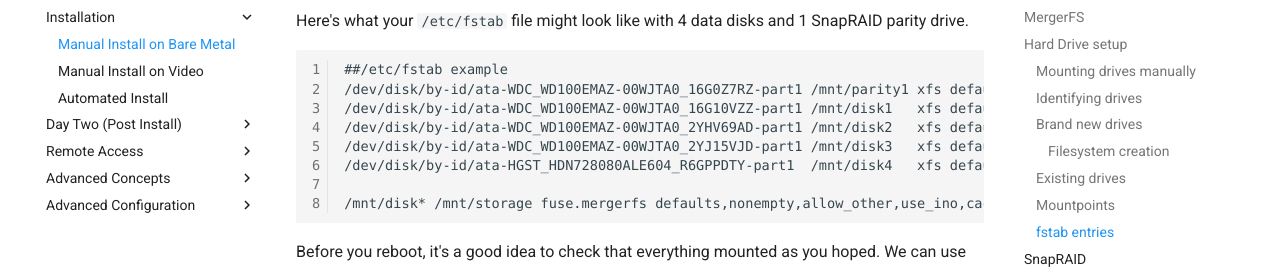
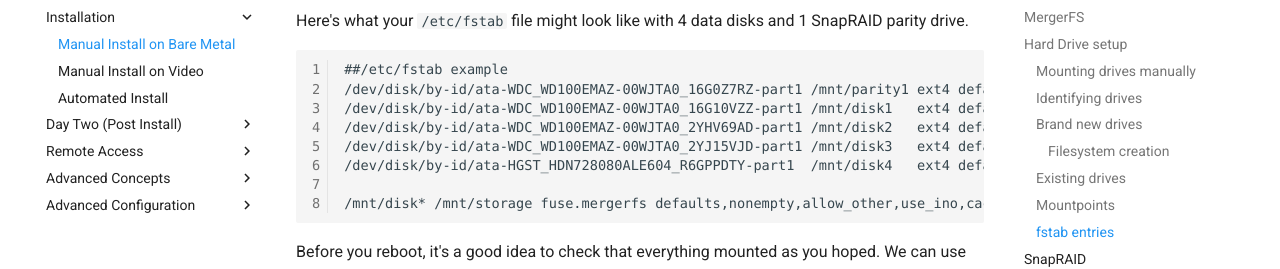
Before and after one commit to ironicbadger/pms-wiki, an MkDocs documentation site: the page built from docs/installation/manual-install.md, in a window 1280 px wide and 900 px high, scrolled down 7379 px. Shown: the part 199-468 px from the top of the window. Built offline with MkDocs 1.6.1 and Material for MkDocs 9.7.7, drawn with Linux system fonts in a browser that asks for light colours; some web fonts are replaced; comment, search, counter and statistics services are not loaded.

Commit message:
Make fstab consistent with other examples
The fstab example was using XFS for disks but earlier in the instructions mkfs.ext4 was used. Updated the fstab example to use ext4.

````diff
--- a/docs/installation/manual-install.md
+++ b/docs/installation/manual-install.md
@@ -228,11 +228,11 @@ Here's what your `/etc/fstab` file might look like with 4 data disks and 1 SnapR
 
 ```
 ##/etc/fstab example
-/dev/disk/by-id/ata-WDC_WD100EMAZ-00WJTA0_16G0Z7RZ-part1 /mnt/parity1 xfs defaults 0 0
-/dev/disk/by-id/ata-WDC_WD100EMAZ-00WJTA0_16G10VZZ-part1 /mnt/disk1   xfs defaults 0 0
-/dev/disk/by-id/ata-WDC_WD100EMAZ-00WJTA0_2YHV69AD-part1 /mnt/disk2   xfs defaults 0 0
-/dev/disk/by-id/ata-WDC_WD100EMAZ-00WJTA0_2YJ15VJD-part1 /mnt/disk3   xfs defaults 0 0
-/dev/disk/by-id/ata-HGST_HDN728080ALE604_R6GPPDTY-part1  /mnt/disk4   xfs defaults 0 0
+/dev/disk/by-id/ata-WDC_WD100EMAZ-00WJTA0_16G0Z7RZ-part1 /mnt/parity1 ext4 defaults 0 0
+/dev/disk/by-id/ata-WDC_WD100EMAZ-00WJTA0_16G10VZZ-part1 /mnt/disk1   ext4 defaults 0 0
+/dev/disk/by-id/ata-WDC_WD100EMAZ-00WJTA0_2YHV69AD-part1 /mnt/disk2   ext4 defaults 0 0
+/dev/disk/by-id/ata-WDC_WD100EMAZ-00WJTA0_2YJ15VJD-part1 /mnt/disk3   ext4 defaults 0 0
+/dev/disk/by-id/ata-HGST_HDN728080ALE604_R6GPPDTY-part1  /mnt/disk4   ext4 defaults 0 0
 
 /mnt/disk* /mnt/storage fuse.mergerfs defaults,nonempty,allow_other,use_ino,cache.files=off,moveonenospc=true,dropcacheonclose=true,minfreespace=200G,fsname=mergerfs 0 0
 ```
````
